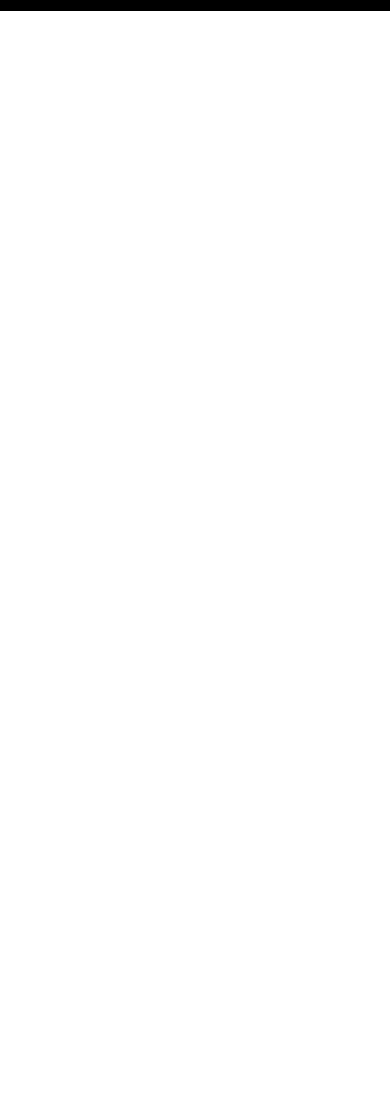
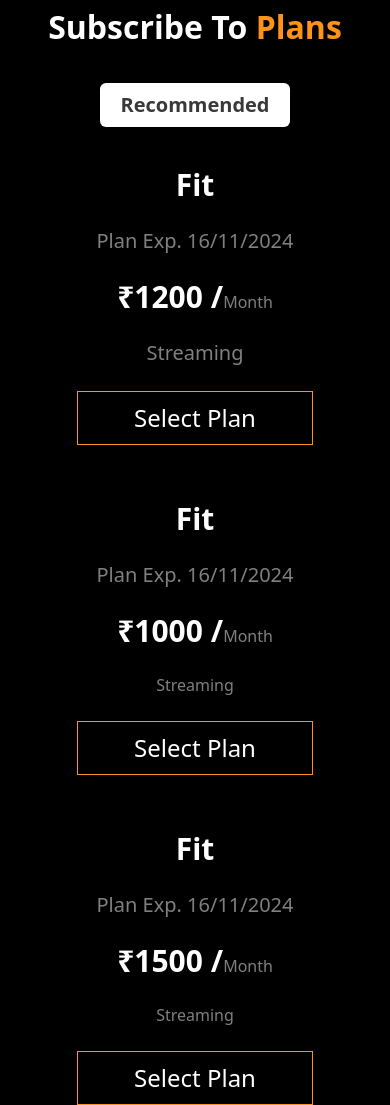
Before and after one commit to abapurbo/project-task-3, a plain HTML site: page index.html in a window 390 px wide. Shown: the part 2769-3874 px from the top of the page. Before the commit the page ends 2780 px from the top, so only its background shows below. Drawn offline with nearby package versions, Linux system fonts and the light colour scheme.

Commit message:
added subscription plans responsive section

```diff
--- a/index.html
+++ b/index.html
@@ -85,7 +85,7 @@
     <!-- main content section -->
     <main class="bg-black z-20">
         <section>
-            <div class="max-w-[1400px] mx-auto bg-black md:h-[1400px] h-[2400px] relative">
+            <div class="max-w-[1400px] mx-auto bg-black lg:h-auto md:h-[1400px] h-[2320px] relative">
                 <div class="absolute z-30 lg:mt-24 md:mt-18 mt-18 md:px-12  px-4 w-[100%] mx-auto ">
                     <h1 class="text-[#FFFFFF] font-semibold md:text-[47px] text-[26px] text-center md:text-start"> Fitness Plans & <span
                             class="text-[#FF921B]">Nutritions</span></h1>
@@ -118,7 +118,7 @@
 
 
                         <div
-                            class="flex flex-col gap-4 px-[40px] py-17 justify-center items-center lg:border-r-2 lg:border-b-2 md:border-l-0   border-r-2 border-l-2   md:border-b-2 border-b-2  border-orange-400">
+                            class="flex flex-col gap-4 px-[40px] py-17 justify-center items-center lg:border-r-0 border-r-2 lg:border-b-2 md:border-l-0   md:border-r-2  border-l-2   md:border-b-2 border-b-2  border-orange-400">
                             <img class="w-[70px] h-[70px]" src="./images/bicycle.png" alt="">
                             <h1 class="text-white text-[22px] font-semibold">Cycling</h1>
                             <div>
@@ -130,7 +130,7 @@
                         </div>
 
                         <div
-                            class="flex flex-col gap-4 px-[40px] py-17 justify-center items-center  border-b-2 border-l-2 border-r-2 md:border-r-0 border-orange-400">
+                            class="flex flex-col gap-4 px-[40px] py-17 justify-center items-center  lg:border-b-0 border-b-2 border-l-2 lg:border-l-0 lg:border-r-2 border-r-2 md:border-r-0 border-orange-400">
                             <img class="w-[70px] h-[70px]" src="./images/fitness.png" alt="">
                             <h1 class="text-white text-[22px] font-semibold">Body Building</h1>
                             <div>
@@ -175,39 +175,39 @@
         </section>
 
         <!-- subscribe to plans section -->
-        <section class=" bg-black hidden">
-            <div class="max-w-[1400px] py-14 border-red-500 mx-auto px-14 ">
-                <h1 class="text-[47px] text-white font-semibold">Subscribe To <span class="text-[#FF921B]">Plans</span>
+        <section class=" bg-black">
+            <div class="max-w-[1400px] lg:py-14 mx-auto lg:px-14 px-8 md:mt-0  mt-18  ">
+                <h1 class="md:text-[47px] text-[32px] text-center md:text-start text-white font-semibold">Subscribe To <span class="text-[#FF921B]">Plans</span>
                 </h1>
-                <div class="flex  justify-center items-center flex-col gap-8  mt-14">
+                <div class="flex  justify-center items-center flex-col lg:gap-8  lg:mt-8  md:mt-8 mt-8">
                     <button
                         class="bg-[#FFFFFF] text-xl font-semibold px-5 py-2 rounded-[6px]  text-[#393939]">Recommended</button>
-                    <div class="flex justify-between w-[80%] mt-20 ">
-                        <div class="flex flex-col justify-center  items-center gap-6">
+                    <div class="flex flex-col md:flex-row gap-14 justify-between md:gap-8 lg:w-[80%]  md:mt-18 lg:mt-20 mt-10 ">
+                        <div class="flex flex-col  justify-center   items-center gap-6 ">
                             <h1 class="text-3xl text-white font-semibold ">Fit</h1>
-                            <p class="text-[#FFFFFF80] text-xl">Plan Exp. 16/11/2024</p>
-                            <h1 class="text-[#FFFFFF80]"><span class="text-3xl font-semibold text-white">₹1200
+                            <p class="text-[#FFFFFF80] md:text-[16px]  lg:text-xl text-xl">Plan Exp. 16/11/2024</p>
+                            <h1 class="text-[#FFFFFF80]"><span class="text-3xl md:text-2xl font-semibold text-white">₹1200
                                     /</span>Month</h1>
                             <p class="text-xl text-[#FFFFFF80]">Streaming</p>
-                            <button class="border-1 text-2xl text-white border-[#FF921B] py-[10px] px-14">Select
+                            <button class="border-1 text-2xl md:text-xl text-white border-[#FF921B] lg:py-[10px] lg:px-14 px-14 py-[10px] md:px-10 md:py-1">Select
                                 Plan</button>
                         </div>
-                        <div class="flex flex-col justify-center  -mt-36 items-center gap-6">
+                        <div class="flex flex-col justify-center   lg:-mt-36 md:-mt-22 items-center gap-6 md:gap-4  ">
                             <h1 class="text-3xl text-white font-semibold ">Fit</h1>
-                            <p class="text-[#FFFFFF80] text-xl">Plan Exp. 16/11/2024</p>
-                            <h1 class="text-[#FFFFFF80]"><span class="text-3xl font-semibold text-white">₹1000
+                            <p class="text-[#FFFFFF80] md:text-[16px]  lg:text-xl text-xl">Plan Exp. 16/11/2024</p>
+                            <h1 class="text-[#FFFFFF80]"><span class="text-3xl md:text-2xl font-semibold text-white">₹1000
                                     /</span>Month</h1>
-                            <p class="text-xl text-[#FFFFFF80]">Streaming</p>
-                            <button class="border-1 text-2xl text-white border-[#FF921B] py-[10px] px-14">Select
+                            <p class="lg:text-xl  md:text-[16px] text-[#FFFFFF80]">Streaming</p>
+                            <button class="border-1 text-2xl md:text-xl  text-white border-[#FF921B] lg:py-[10px] lg:px-14 px-14 py-[10px] md:px-10 md:py-1">Select
                                 Plan</button>
                         </div>
                         <div class="flex flex-col justify-center items-center gap-6">
                             <h1 class="text-3xl text-white font-semibold ">Fit</h1>
-                            <p class="text-[#FFFFFF80] text-xl">Plan Exp. 16/11/2024</p>
-                            <h1 class="text-[#FFFFFF80]"><span class="text-3xl font-semibold text-white">₹1500
+                            <p class="text-[#FFFFFF80] md:text-[16px]  lg:text-xl text-xl">Plan Exp. 16/11/2024</p>
+                            <h1 class="text-[#FFFFFF80]"><span class="text-3xl md:text-2xl font-semibold text-white">₹1500
                                     /</span>Month</h1>
-                            <p class="text-xl text-[#FFFFFF80]">Streaming</p>
-                            <button class="border-1 text-2xl text-white border-[#FF921B] py-[10px] px-14">Select
+                            <p class="lg:text-xl  md:text-[16px] text-[#FFFFFF80]">Streaming</p>
+                            <button class="border-1 text-2xl md:text-xl text-white border-[#FF921B] lg:py-[10px] lg:px-14 px-14 py-[10px] md:px-10 md:py-1">Select
                                 Plan</button>
                         </div>
                     </div>
```
